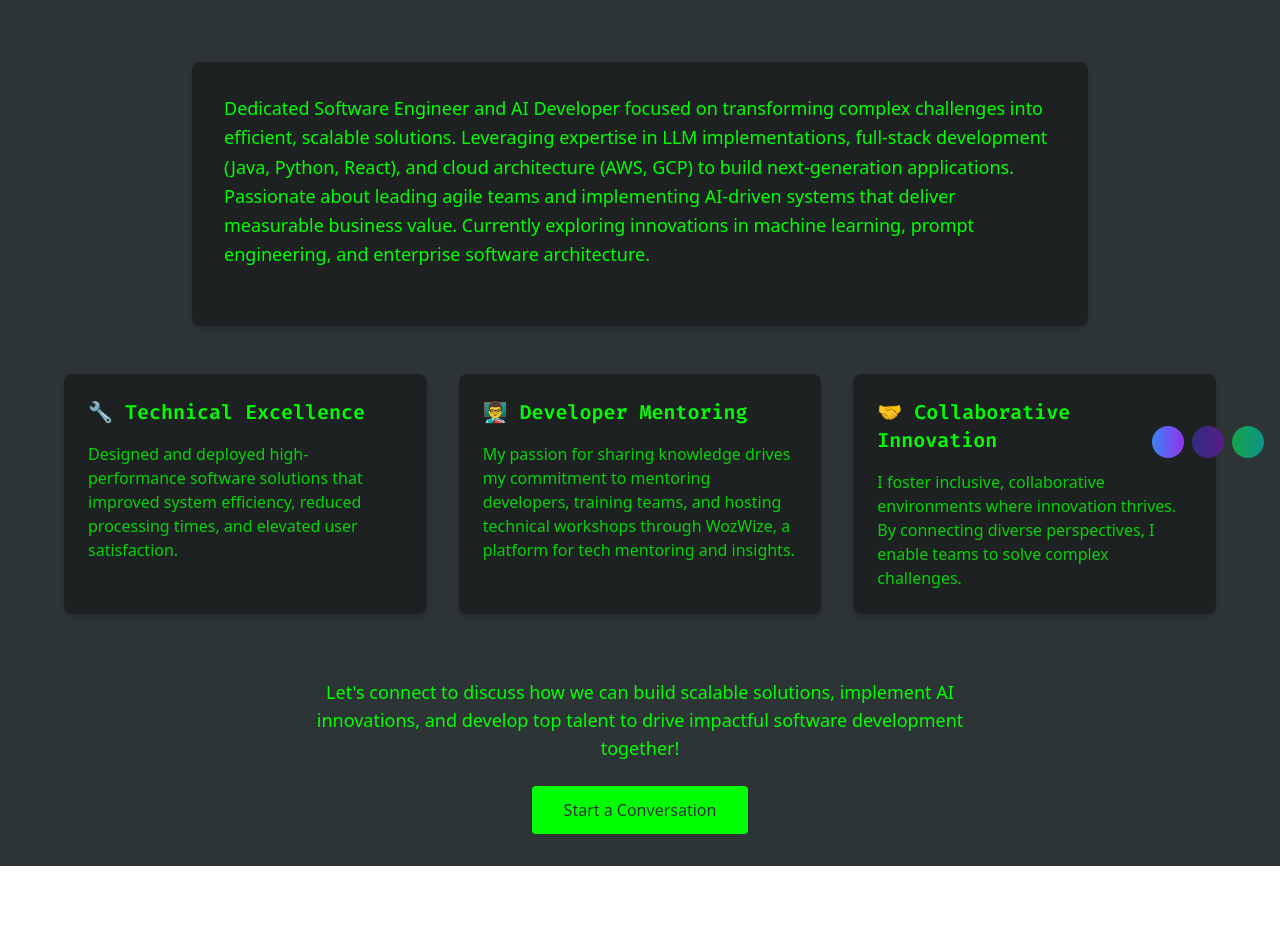
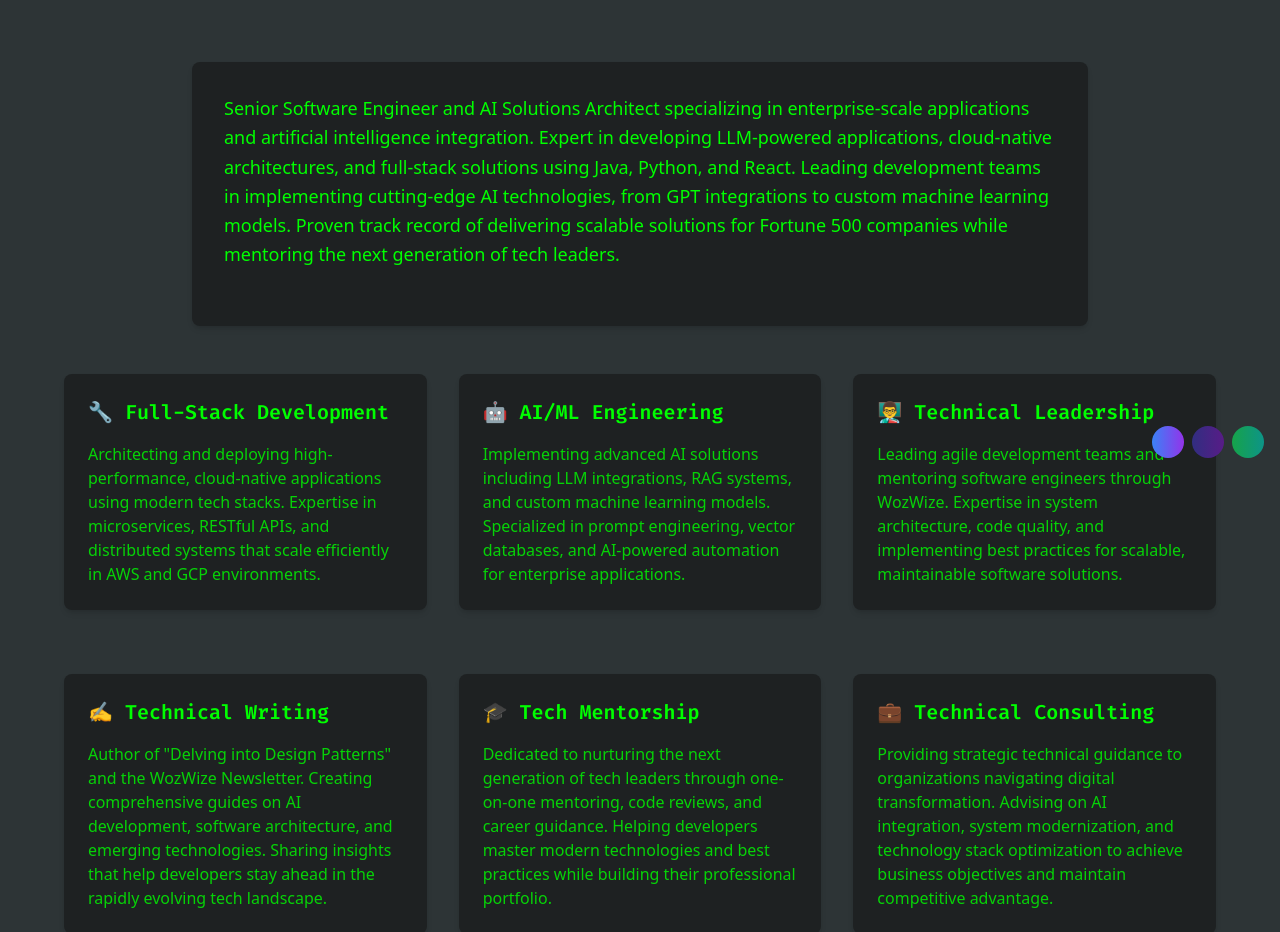
Before and after one commit to LtShibby/wozwize-portfolio, a React (Vite) app: page / in a window 1280 px wide. Shown: the part 326-1258 px from the top of the page. Before the commit the page ends 1192 px from the top, so only its background shows below. Built offline with nearby package versions, Linux system fonts and the light colour scheme.

Commit message:
updating home page

```diff
--- a/src/pages/Home.jsx
+++ b/src/pages/Home.jsx
@@ -78,11 +78,12 @@ function Home() {
         className={`${theme.nav} p-8 rounded-lg shadow-lg max-w-4xl mx-auto mb-12`}
       >
         <p className={`${theme.text} text-lg leading-relaxed mb-6`}>
-        Dedicated Software Engineer and AI Developer focused on transforming complex challenges into efficient, scalable solutions.
-        Leveraging expertise in LLM implementations, full-stack development (Java, Python, React), and cloud architecture (AWS, GCP)
-        to build next-generation applications. Passionate about leading agile teams and implementing AI-driven systems that deliver
-        measurable business value. Currently exploring innovations in machine learning, prompt engineering, and enterprise software
-        architecture.
+          Senior Software Engineer and AI Solutions Architect specializing in enterprise-scale applications
+          and artificial intelligence integration. Expert in developing LLM-powered applications, cloud-native
+          architectures, and full-stack solutions using Java, Python, and React. Leading development teams
+          in implementing cutting-edge AI technologies, from GPT integrations to custom machine learning models.
+          Proven track record of delivering scalable solutions for Fortune 500 companies while mentoring
+          the next generation of tech leaders.
         </p>
       </motion.div>
 
@@ -94,11 +95,12 @@ function Home() {
           className={`${theme.nav} p-6 rounded-lg shadow-lg`}
         >
           <h3 className={`${theme.text} text-xl font-bold mb-4 font-['Fira_Code']`}>
-            🔧 Technical Excellence
+            🔧 Full-Stack Development
           </h3>
           <p className={`${theme.text} opacity-80`}>
-            Designed and deployed high-performance software solutions that improved system efficiency,
-            reduced processing times, and elevated user satisfaction.
+            Architecting and deploying high-performance, cloud-native applications using
+            modern tech stacks. Expertise in microservices, RESTful APIs, and distributed
+            systems that scale efficiently in AWS and GCP environments.
           </p>
         </motion.div>
 
@@ -108,11 +110,12 @@ function Home() {
           className={`${theme.nav} p-6 rounded-lg shadow-lg`}
         >
           <h3 className={`${theme.text} text-xl font-bold mb-4 font-['Fira_Code']`}>
-            👨‍🏫 Developer Mentoring
+            🤖 AI/ML Engineering
           </h3>
           <p className={`${theme.text} opacity-80`}>
-            My passion for sharing knowledge drives my commitment to mentoring developers,
-            training teams, and hosting technical workshops through WozWize, a platform for tech mentoring and insights.
+            Implementing advanced AI solutions including LLM integrations, RAG systems,
+            and custom machine learning models. Specialized in prompt engineering, vector
+            databases, and AI-powered automation for enterprise applications.
           </p>
         </motion.div>
 
@@ -122,11 +125,63 @@ function Home() {
           className={`${theme.nav} p-6 rounded-lg shadow-lg`}
         >
           <h3 className={`${theme.text} text-xl font-bold mb-4 font-['Fira_Code']`}>
-            🤝 Collaborative Innovation
+            👨‍🏫 Technical Leadership
           </h3>
           <p className={`${theme.text} opacity-80`}>
-            I foster inclusive, collaborative environments where innovation thrives.
-            By connecting diverse perspectives, I enable teams to solve complex challenges.
+            Leading agile development teams and mentoring software engineers through WozWize.
+            Expertise in system architecture, code quality, and implementing best practices
+            for scalable, maintainable software solutions.
+          </p>
+        </motion.div>
+      </div>
+
+      {/* Additional Expertise Areas */}
+      <div className="grid md:grid-cols-3 gap-8 max-w-6xl mx-auto mb-16">
+        <motion.div
+          {...fadeIn}
+          transition={{ delay: 0.3 }}
+          className={`${theme.nav} p-6 rounded-lg shadow-lg`}
+        >
+          <h3 className={`${theme.text} text-xl font-bold mb-4 font-['Fira_Code']`}>
+            ✍️ Technical Writing
+          </h3>
+          <p className={`${theme.text} opacity-80`}>
+            Author of "Delving into Design Patterns" and the WozWize Newsletter.
+            Creating comprehensive guides on AI development, software architecture,
+            and emerging technologies. Sharing insights that help developers stay
+            ahead in the rapidly evolving tech landscape.
+          </p>
+        </motion.div>
+
+        <motion.div
+          {...fadeIn}
+          transition={{ delay: 0.4 }}
+          className={`${theme.nav} p-6 rounded-lg shadow-lg`}
+        >
+          <h3 className={`${theme.text} text-xl font-bold mb-4 font-['Fira_Code']`}>
+            🎓 Tech Mentorship
+          </h3>
+          <p className={`${theme.text} opacity-80`}>
+            Dedicated to nurturing the next generation of tech leaders through
+            one-on-one mentoring, code reviews, and career guidance. Helping
+            developers master modern technologies and best practices while
+            building their professional portfolio.
+          </p>
+        </motion.div>
+
+        <motion.div
+          {...fadeIn}
+          transition={{ delay: 0.5 }}
+          className={`${theme.nav} p-6 rounded-lg shadow-lg`}
+        >
+          <h3 className={`${theme.text} text-xl font-bold mb-4 font-['Fira_Code']`}>
+            💼 Technical Consulting
+          </h3>
+          <p className={`${theme.text} opacity-80`}>
+            Providing strategic technical guidance to organizations navigating digital
+            transformation. Advising on AI integration, system modernization, and
+            technology stack optimization to achieve business objectives and maintain
+            competitive advantage.
           </p>
         </motion.div>
       </div>
@@ -138,14 +193,15 @@ function Home() {
         className="text-center max-w-2xl mx-auto"
       >
         <p className={`${theme.text} text-lg mb-6`}>
-          Let's connect to discuss how we can build scalable solutions, implement AI innovations,
-          and develop top talent to drive impactful software development together!
+          Ready to elevate your software development with AI integration, cloud architecture,
+          or technical mentorship? Let's collaborate on building innovative, scalable solutions
+          that drive real business value.
         </p>
         <Link
           to="/contact"
           className={`${theme.button} px-8 py-3 rounded inline-block hover:opacity-90 transition-all`}
         >
-          Start a Conversation
+          Schedule a Consultation
         </Link>
       </motion.div>
     </motion.div>
```
